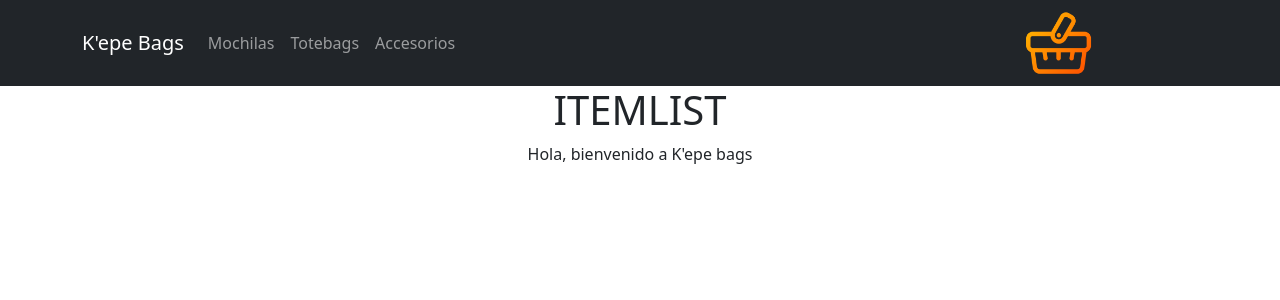
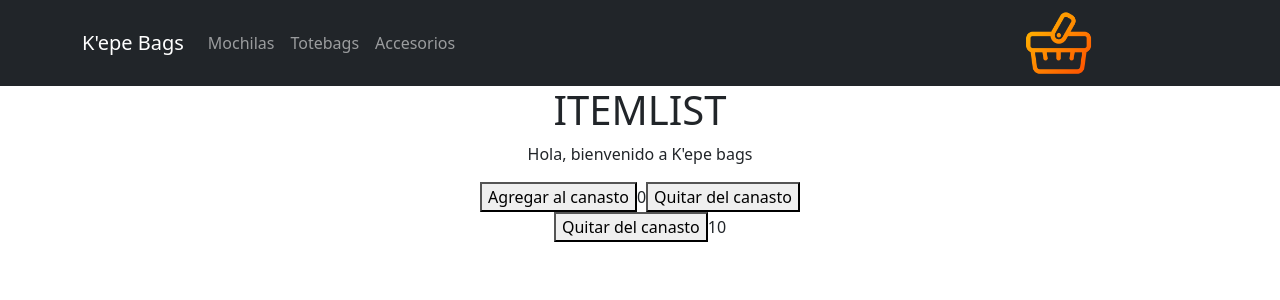
Before and after one commit to pabagui/reactjsv2, a React (Create React App) app: page / in a window 1280 px wide. Shown: the top 300 px of the page. Built offline with nearby package versions, Linux system fonts and the light colour scheme.

Commit message:
contador simple y desafio no terminado

```diff
--- /dev/null
+++ b/src/components/ItemCount.jsx
@@ -0,0 +1,35 @@
+
+import {useState} from 'react'
+
+let stockItem= 10
+
+export function ItemCountPos() {
+        const [count, setCount] = useState( 0 )
+
+        const handlerCount = () => {
+            setCount( count+1)
+        }
+
+        return (
+            <div>
+                <button id="sumar" onClick={ handlerCount }>Agregar al canasto</button>
+                <span>{count}</span>
+                <button id="restar" onClick={ handlerCount }>Quitar del canasto</button>
+            </div>
+        )
+}
+
+export function ItemCountNeg() {
+        const [count, setCount] = useState( 10 )
+
+        const handlerCount = () => {
+            setCount( count-1)
+        }
+
+        return (
+            <div>
+                <button id="restar" onClick={ handlerCount }>Quitar del canasto</button>
+                {count}
+            </div>
+        )
+}
--- a/src/components/ItemListContainer.jsx
+++ b/src/components/ItemListContainer.jsx
@@ -1,4 +1,5 @@
 import React from 'react'
+import { ItemCountPos, ItemCountNeg } from './ItemCount'
 
 export const ItemListContainer = ( {greetings}) => {
     // console.log(props) == console.log( {greetings} ), es la call back con destructuring de la props
@@ -6,6 +7,8 @@ export const ItemListContainer = ( {greetings}) => {
         <div>
             <h1>ITEMLIST</h1>
             <p>{ greetings }</p>
+            <ItemCountPos/>
+            <ItemCountNeg/>
 
         </div>
     )
```
